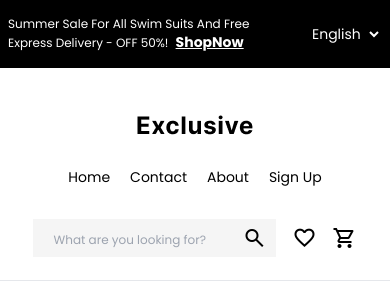
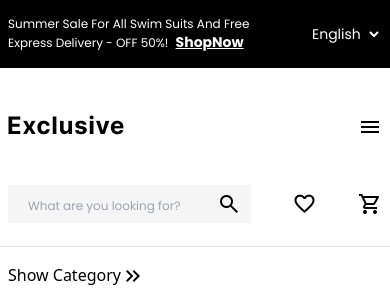
Before and after one commit to Fahim-Hossain-Munna/E-com, a Vue app: page / in a window 390 px wide. Shown: the top 301 px of the page. Built offline with nearby package versions, Linux system fonts and the light colour scheme.

Commit message:
navbar mobile responsive done

```diff
--- a/src/components/Header/Header.vue
+++ b/src/components/Header/Header.vue
@@ -2,6 +2,9 @@
 import List from '../layouts/List.vue'
 import Icon from '../layouts/Icon.vue';
 import Container from '../layouts/Container.vue';
+import { ref } from 'vue';
+
+let handleManuBar = ref(false)
 </script>
 
 <template>
@@ -22,21 +25,30 @@ import Container from '../layouts/Container.vue';
     </header>
     <nav class="border-b">
         <!-- <div class="max-w-[1170px] mx-auto mt-[47px] mb-[23px] flex items-center"> -->
-            <Container className="mt-[47px] mb-[23px] lg:flex lg:items-center">
-            <div class="w-full flex justify-center lg:block lg:w-[23.5%]">
+            <Container className="mt-[47px] mb-[23px] flex flex-wrap lg:flex-nowrap justify-between lg:items-center px-2 lg:px-0">
+            <div class="w-1/2 flex justify-start lg:block">
                 <picture>
                 <img src="../../assets/uploads/logo/logo.png" alt="../../assets/uploads/logo/logo.png">
                 </picture>
             </div>
-            <div class="w-full lg:w-[46.5%] pt-8 lg:py-0">
-                <ul class="flex lg:justify-start justify-center lg:gap-12 gap-5 font-pop text-sm lg:text-base">
+            <div class=" lg:hidden block">
+                <Icon iconName="menu" @click="handleManuBar =! handleManuBar"></Icon>
+            </div>
+            <div class="w-full flex justify-end text-end lg:block lg:pt-0 pt-2 lg:py-0">
+                <ul v-if="handleManuBar" class="flex flex-col lg:flex-row lg:justify-center lg:gap-12 gap-5 font-pop text-sm lg:text-base">
+                    <List navigation="Home"/>
+                    <List navigation="Contact"/>
+                    <List navigation="About"/>
+                    <List navigation="Sign Up"/>
+                </ul>
+                <ul class="hidden lg:flex flex-col lg:flex-row lg:justify-center lg:gap-12 gap-5 font-pop text-sm lg:text-base">
                     <List navigation="Home"/>
                     <List navigation="Contact"/>
                     <List navigation="About"/>
                     <List navigation="Sign Up"/>
                 </ul>
             </div>
-            <div class="w-full pt-8 lg:pt-0 lg:w-[30%] flex lg:justify-end justify-center items-center gap-4 lg:gap-6">
+            <div class="w-full pt-8 lg:pt-0 flex lg:justify-end justify-between items-center lg:gap-6">
             <div class="relative">
                     <input type="text" placeholder="What are you looking for?" class="bg-[#f5f5f5] w-[243px] pt-[7px] pb-[7px] pr-3 pl-5 placeholder:font-pop placeholder:text-xs">
                     <Icon iconName="search" class="absolute top-[50%] translate-y-[-50%] right-[10px]"/>
--- a/src/components/layouts/List.vue
+++ b/src/components/layouts/List.vue
@@ -1,5 +1,5 @@
 <template lang="">
-    <li class="relative after:transition-all after:duration-500 after:content-[''] after:absolute after:bottom-0 after:left-1/2 after:translate-x-[-50%] after:w-0 after:h-[2px] after:bg-black/50 hover:after:w-full" >
+    <li class="relative after:transition-all after:duration-500 after:content-[''] after:absolute after:bottom-0 after:left-1/2 after:translate-x-[-50%] after:w-0 after:h-[2px] after:bg-black/50 lg:hover:after:w-full" >
         <a href="#">{{ navigation }}</a>
     </li>
 </template>
```
